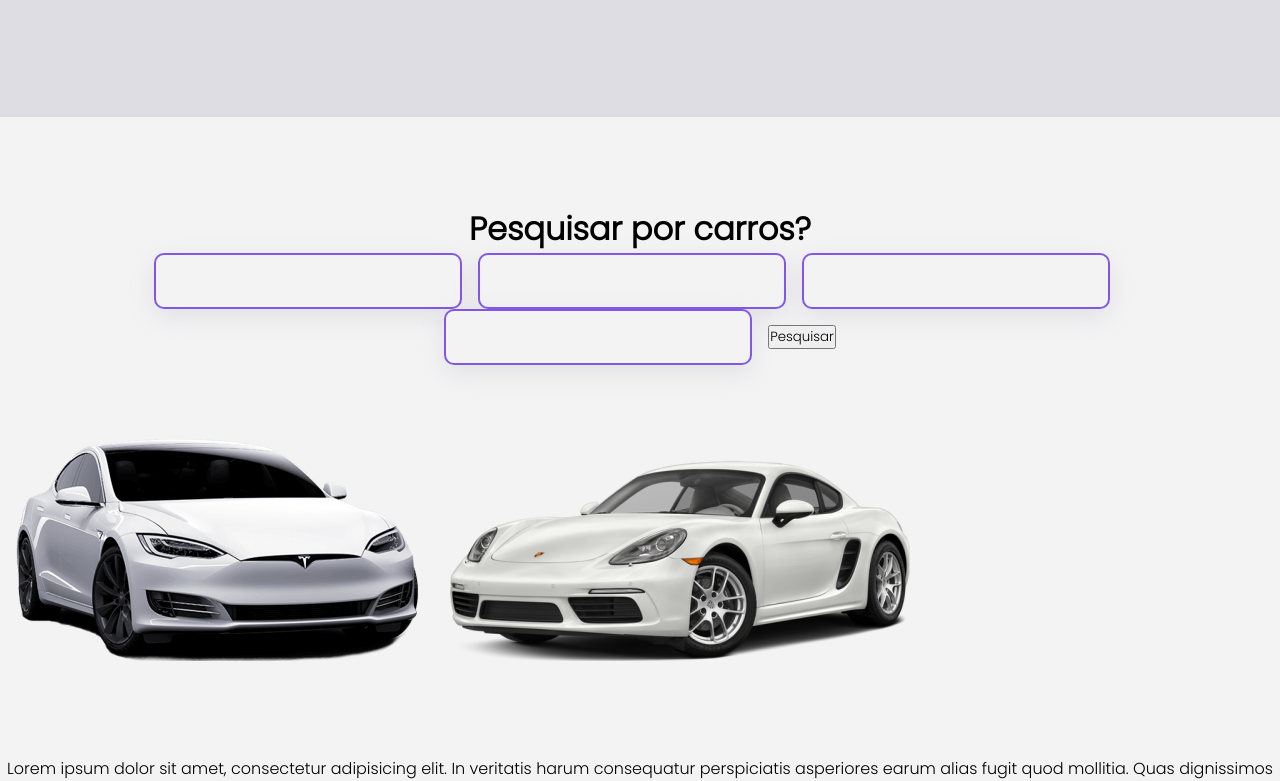
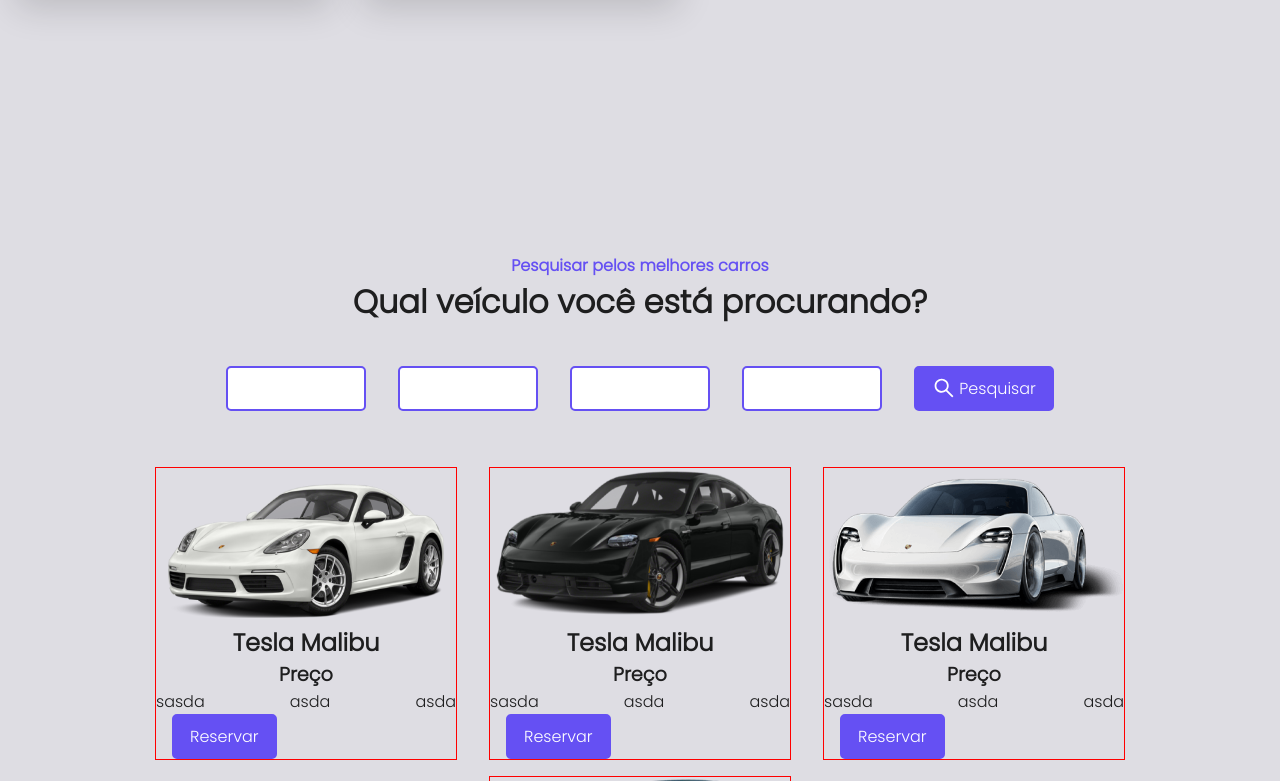
Before and after one commit to devpdro/auto-luxury-project, a React (Create React App) app: page /home in a window 1280 px wide. Shown: the part 1459-2240 px from the top of the page. Built offline with nearby package versions, Linux system fonts and the light colour scheme.

Commit message:
feat: efficient the style

```diff
--- a/src/presentation/assets/icons/index.ts
+++ b/src/presentation/assets/icons/index.ts
@@ -1,4 +1,4 @@
-import { AiOutlineSchedule } from 'react-icons/ai';
+import { AiOutlineSchedule, AiOutlineSearch } from 'react-icons/ai';
 import { BiTimeFive } from 'react-icons/bi';
 import { BsTelephoneInboundFill } from 'react-icons/bs';
 import { FiArrowRightCircle } from 'react-icons/fi';
@@ -16,4 +16,5 @@ export const ICON = {
   AiOutlineSchedule,
   IoCarSportOutline,
   MdOutlineWorkspacePremium,
+  AiOutlineSearch,
 };
--- a/src/presentation/components/highbar/topbar/topbar.tsx
+++ b/src/presentation/components/highbar/topbar/topbar.tsx
@@ -8,22 +8,22 @@ export const Topbar = () => {
       <Width>
         <Box>
           <Navbar>
-            <li>Início</li>
-            <li>Carros</li>
-            <li>Sobre</li>
+            <li>Home</li>
+            <li>Localização</li>
+            <li>Contato</li>
           </Navbar>
           <Login>
             <div>
               <span>
                 <ICON.FiArrowRightCircle />
               </span>
-              <h4>Login</h4>
+              <h4>Conectar</h4>
             </div>
             <div>
               <span>
                 <ICON.MdOutlinePerson />
               </span>
-              <h4>Register</h4>
+              <h4>Cadastrar</h4>
             </div>
           </Login>
         </Box>
--- a/src/presentation/components/main/about/AboutStyles.ts
+++ b/src/presentation/components/main/about/AboutStyles.ts
@@ -46,10 +46,15 @@ export const Information = styled.div`
   display: flex;
   div {
     display: flex;
+    justify-content: center;
     align-items: center;
     padding-left: 3rem;
     margin: 1rem;
+    padding: 1rem;
     width: 45%;
+    box-shadow:
+      rgba(0, 0, 0, 0.16) 0px 10px 36px 0px,
+      rgba(0, 0, 0, 0.06) 0px 0px 0px 1px;
     span {
       display: flex;
       align-items: center;
--- /dev/null
+++ b/src/presentation/components/main/cars/CarsStyles.ts
@@ -0,0 +1,60 @@
+import styled from 'styled-components';
+
+export const Container = styled.div`
+  background-color: ${({ theme }) => theme.colors.quinary};
+  color: ${({ theme }) => theme.colors.primary};
+  padding: 1rem 0;
+`;
+
+export const Width = styled.div`
+  max-width: ${({ theme }) => theme.width.standard};
+  margin: ${({ theme }) => theme.width.margin};
+`;
+
+export const Box = styled.div``;
+
+export const Options = styled.div`
+  display: flex;
+  align-items: center;
+  justify-content: center;
+  flex-wrap: wrap;
+  padding: 0rem 1rem;
+`;
+
+export const Details = styled.div`
+  text-align: center;
+  margin: 0 1rem;
+  border: 1px solid red;
+  margin-bottom: 1rem;
+  h1 {
+    font-size: 1.5rem;
+  }
+  h5 {
+    font-size: 1.2rem;
+  }
+  img {
+    width: 300px;
+    height: 150px;
+  }
+`;
+
+export const Text = styled.div`
+  display: flex;
+  align-items: center;
+  justify-content: space-between;
+`;
+
+export const Button = styled.button`
+  background-color: ${({ theme }) => theme.colors.tertiary};
+  color: ${({ theme }) => theme.colors.secondary};
+  display: flex;
+  align-items: center;
+  border: 2px solid #6550f3;
+  max-width: 200px;
+  padding: 0.5rem 1rem;
+  outline: none;
+  margin: 0rem 1rem;
+  font-size: 1rem;
+  border-radius: 5px;
+  cursor: pointer;
+`;
--- a/src/presentation/components/main/cars/cars-styled.ts
+++ /dev/null
@@ -1,16 +0,0 @@
-import styled from 'styled-components';
-
-export const Container = styled.div`
-  background-color: #f4f3f4;
-  color: #000;
-  padding: 1rem 0;
-`;
-
-export const Width = styled.div`
-  max-width: ${({ theme }) => theme.width.standard};
-  margin: ${({ theme }) => theme.width.margin};
-`;
-
-export const Box = styled.div``;
-
-export const Text = styled.div``;
--- a/src/presentation/components/main/cars/cars.tsx
+++ b/src/presentation/components/main/cars/cars.tsx
@@ -2,9 +2,17 @@ import React, { useState } from 'react';
 
 import { getCarImage } from 'presentation/assets';
 
-import { Container, Width, Box } from './cars-styled';
-import { Search } from './components/search';
-import { Filters } from './components/search';
+import {
+  Container,
+  Width,
+  Box,
+  Options,
+  Details,
+  Text,
+  Button,
+} from './CarsStyles';
+import { Search } from './components/Search';
+import { Filters } from './components/Search';
 
 interface Car {
   make: string;
@@ -15,6 +23,8 @@ interface Car {
 
 const carData: Car[] = [
   { make: 'Toyota', model: 'Corolla', year: 2022, price: 25000 },
+  { make: 'Porsche', model: 'Gol', year: 2021, price: 22000 },
+  { make: 'Gol', model: 'Civic', year: 2021, price: 22000 },
   { make: 'Honda', model: 'Civic', year: 2021, price: 22000 },
 ];
 
@@ -39,15 +49,25 @@ export const Cars: React.FC = () => {
       <Width>
         <Box>
           <Search onSearch={handleSearch} />
-          <div>
+          <Options>
             {filteredCars.map((car, index) => (
-              <img
-                key={index}
-                src={getCarImage(car.make)}
-                alt={`Car ${index}`}
-              />
+              <Details key={index}>
+                <img
+                  key={index}
+                  src={getCarImage(car.make)}
+                  alt={`Car ${index}`}
+                />
+                <h1>Tesla Malibu</h1>
+                <h5>Preço</h5>
+                <Text>
+                  <p>sasda</p>
+                  <p>asda</p>
+                  <p>asda</p>
+                </Text>
+                <Button>Reservar</Button>
+              </Details>
             ))}
-          </div>
+          </Options>
         </Box>
       </Width>
     </Container>
--- /dev/null
+++ b/src/presentation/components/main/cars/components/SearchStyles.ts
@@ -0,0 +1,61 @@
+import styled from 'styled-components';
+
+export const Container = styled.div`
+  padding: 1rem 0rem;
+`;
+
+export const Width = styled.div`
+  max-width: ${({ theme }) => theme.width.standard};
+  margin: ${({ theme }) => theme.width.margin};
+`;
+
+export const Box = styled.div`
+  display: flex;
+  flex-direction: column;
+  margin: 2.5rem 0rem;
+  text-align: center;
+  div {
+    display: flex;
+    align-items: center;
+    justify-content: center;
+  }
+  h4 {
+    color: ${({ theme }) => theme.colors.tertiary};
+  }
+  h1 {
+    margin-bottom: 2.5rem;
+    font-size: 2rem;
+  }
+`;
+
+export const Details = styled.input`
+  color: ${({ theme }) => theme.colors.primary};
+  border: 2px solid #6550f3;
+  max-width: 140px;
+  padding: 0.5rem 1rem;
+  outline: none;
+  margin: 0rem 1rem;
+  font-size: 1rem;
+  border-radius: 5px;
+`;
+
+export const Reserve = styled.button`
+  background-color: ${({ theme }) => theme.colors.tertiary};
+  color: ${({ theme }) => theme.colors.secondary};
+  display: flex;
+  align-items: center;
+  border: 2px solid #6550f3;
+  max-width: 200px;
+  padding: 0.5rem 1rem;
+  outline: none;
+  margin: 0rem 1rem;
+  font-size: 1rem;
+  border-radius: 5px;
+  cursor: pointer;
+  span {
+    display: flex;
+    align-items: center;
+    font-size: 1.5rem;
+    padding-right: 0.2rem;
+  }
+`;
--- a/src/presentation/components/main/cars/components/search-styled.ts
+++ /dev/null
@@ -1,45 +0,0 @@
-import styled from 'styled-components';
-
-export const Container = styled.div`
-  background-color: #f4f3f4;
-  color: #000;
-  padding: 1rem 0;
-`;
-
-export const Width = styled.div`
-  max-width: ${({ theme }) => theme.width.standard};
-  margin: ${({ theme }) => theme.width.margin};
-`;
-
-export const Box = styled.div`
-  margin: 3.5rem 0rem;
-  display: flex;
-  justify-content: center;
-  align-items: center;
-  flex-direction: column;
-  text-align: center;
-`;
-
-export const Details = styled.input`
-  box-shadow: rgba(149, 157, 165, 0.2) 0px 8px 24px;
-  padding: 1rem 1.5rem;
-  color: #818181;
-  border-radius: 10px;
-  background-color: #f4f3f4;
-  border: 2px solid #8257e5;
-  outline: none;
-  margin-right: 1rem;
-`;
-
-export const Reserve = styled.input`
-  padding: 1rem 1.5rem;
-  color: #fff;
-  border-radius: 10px;
-  box-shadow:
-    rgba(0, 0, 0, 0.19) 0px 10px 20px,
-    rgba(0, 0, 0, 0.23) 0px 6px 6px;
-  font-family: 'Poppins', sans-serif;
-  border: none;
-  outline: none;
-  background-color: #8257e5;
-`;
--- a/src/presentation/components/main/cars/components/search.tsx
+++ b/src/presentation/components/main/cars/components/search.tsx
@@ -1,6 +1,8 @@
 import React, { useState } from 'react';
 
-import { Container, Width, Box, Details } from './search-styled';
+import { ICON } from 'presentation/assets';
+
+import { Container, Width, Box, Details, Reserve } from './SearchStyles';
 
 interface Filters {
   make: string;
@@ -27,7 +29,8 @@ export const Search: React.FC<SearchProps> = ({ onSearch }) => {
     <Container>
       <Width>
         <Box>
-          <h1>Pesquisar por carros?</h1>
+          <h4>Pesquisar pelos melhores carros</h4>
+          <h1>Qual veículo você está procurando?</h1>
           <div>
             <Details
               type="text"
@@ -53,9 +56,12 @@ export const Search: React.FC<SearchProps> = ({ onSearch }) => {
               value={price}
               onChange={(e) => setPrice(e.target.value)}
             />
-            <button type="button" onClick={handleSearch}>
+            <Reserve type="button" onClick={handleSearch}>
+              <span>
+                <ICON.AiOutlineSearch />
+              </span>
               Pesquisar
-            </button>
+            </Reserve>
           </div>
         </Box>
       </Width>
--- a/src/presentation/components/main/index.tsx
+++ b/src/presentation/components/main/index.tsx
@@ -1,5 +1,5 @@
 import { About } from './about/About';
-import { Cars } from './cars/cars';
+import { Cars } from './cars/Cars';
 import { Header } from './header/Header';
 import { Questions } from './questions/questions';
 
```
Also changed, not shown: src/presentation/assets/images/index.ts (+11 -3 lines).
